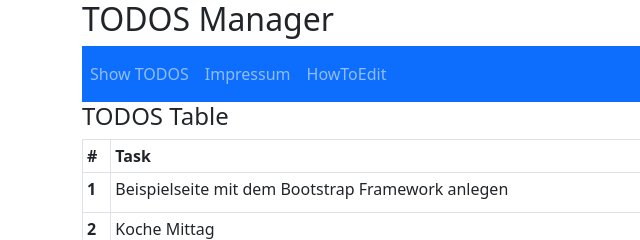
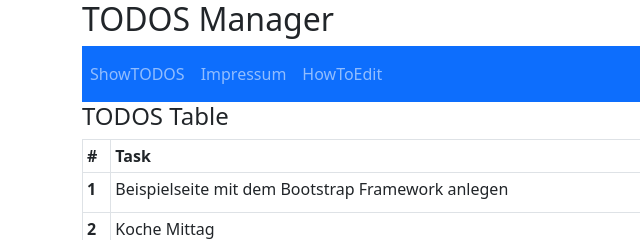
Before and after one commit to Luweren/FirstHASS, a plain HTML site: page index.html in a window 1280 px wide. Shown: the top 240 px of the page, 0-640 px from the left. Drawn offline with nearby package versions, Linux system fonts and the light colour scheme.

Commit message:
navbar was changend

```diff
--- a/index.html
+++ b/index.html
@@ -23,7 +23,7 @@
             <nav class="navbar navbar-expand-sm bg-primary navbar-dark">
                 <ul class="navbar-nav">
                 <li class="nav-item">
-                    <a class="nav-link" href="index.html">Show TODOS</a>
+                    <a class="nav-link" href="index.html">ShowTODOS</a>
                 </li>
 
                 <li class="nav-item">
```
